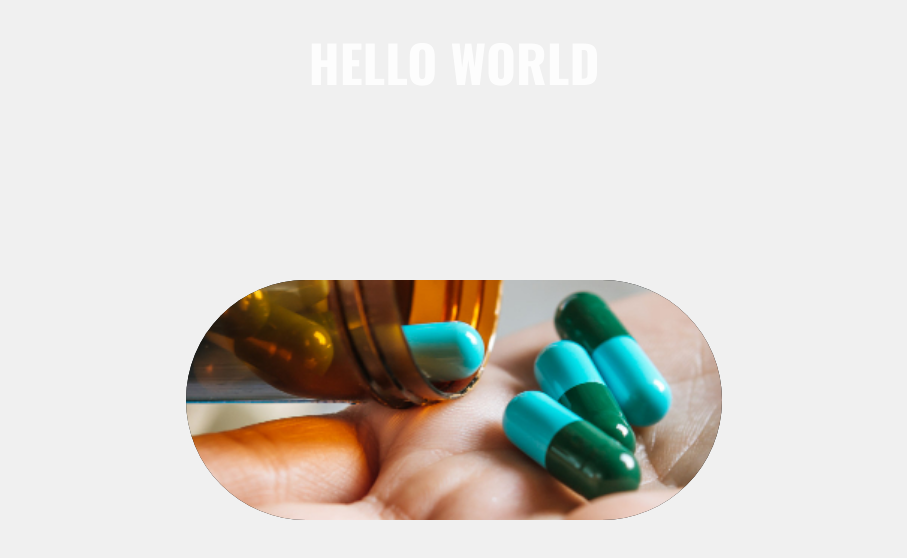
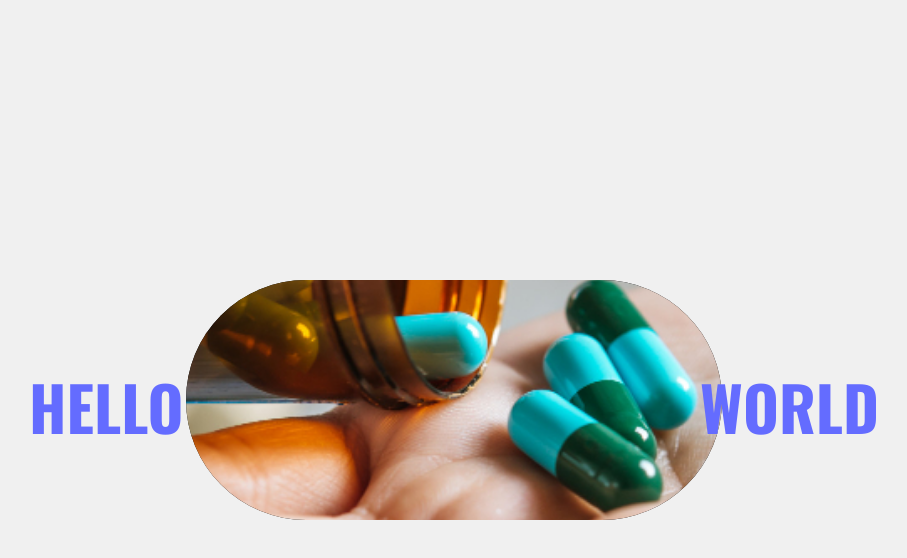
Before and after one commit to moitorrijos/scroll-pill, a website built with Vite: page index.html in a window 1280 px wide. Shown: the top 558 px of the page, without its empty margins (186-1093 px from the left). Built offline with nearby package versions, Linux system fonts and the light colour scheme.

Commit message:
fix: enhance fixed-heading styles and adjust image dimensions for better layout

```diff
--- a/src/style.css
+++ b/src/style.css
@@ -79,9 +79,10 @@ ul.fixed-images li:nth-child(3) {
 
 ul.fixed-images img {
   object-fit: cover;
+  object-position: top center;
   display: block;
-  width: 100vw;
-  height: 125vh;
+  width: auto;
+  height: 140vh;
 }
 
 .main-container {
@@ -93,6 +94,37 @@ ul.fixed-images img {
   flex-direction: column;
   align-items: center;
   justify-content: flex-start;
+}
+
+.fixed-heading {
+  position: fixed;
+  top: 50%;
+  left: 50%;
+  transform: translate(-50%, -100%);
+  z-index: 10;
+  width: 100%;
+  max-width: 850px;
+  text-align: center;
+  margin: 0;
+  height: 1rem;
+
+  span {
+    margin: 0;
+    line-height: 1;
+    color: #646cff;
+    display: block;
+    font-size: 1.2em;
+    position: absolute;
+    top: -50%;
+  }
+
+  .left-side {
+    left: 0;
+  }
+
+  .right-side {
+    right: 0;
+  }
 }
 
 .pill-mask-container {
@@ -116,6 +148,10 @@ ul.fixed-images img {
   display: block;
   width: 300px;
   height: auto;
+  position: fixed;
+  top: 50vh;
+  left: 50%;
+  transform: translate(-50%, -50%);
 }
 
 .masked-content {
@@ -136,15 +172,11 @@ ul.fixed-images img {
 
 .fixed-text {
   position: absolute;
-  /* opacity: 0; */
   top: 50%;
   left: 50%;
   z-index: 10;
+  opacity: 0;
   transform: translate(-50%, -50%);
-  display: flex;
-  flex-direction: column;
-  align-items: center;
-  justify-content: start;
   width: 90%;
   max-width: 600px;
   margin: 0 auto;
@@ -163,11 +195,13 @@ ul.fixed-images img {
   font-size: 1.3em;
   line-height: 1.4;
   font-weight: 400;
-  margin: 0 0 1.5em 0;
+  margin: 0 0 0.5em 0;
 }
 
 .fixed-text .cta {
   font-size: 1.1em;
+  text-transform: uppercase;
+  font-family: "Oswald";
   padding: 0.8em 2.2em;
   border: none;
   border-radius: 30px;
```
